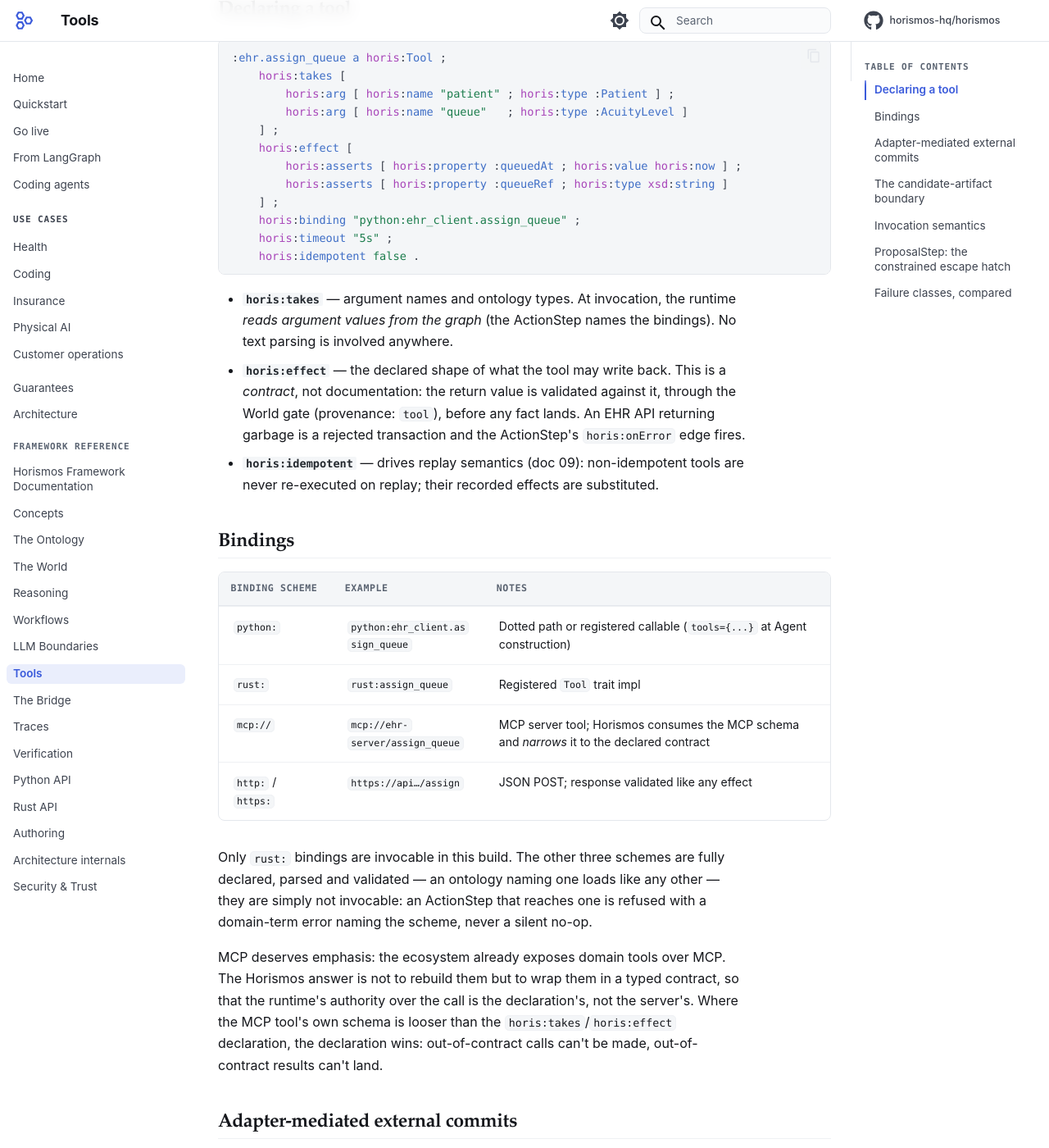
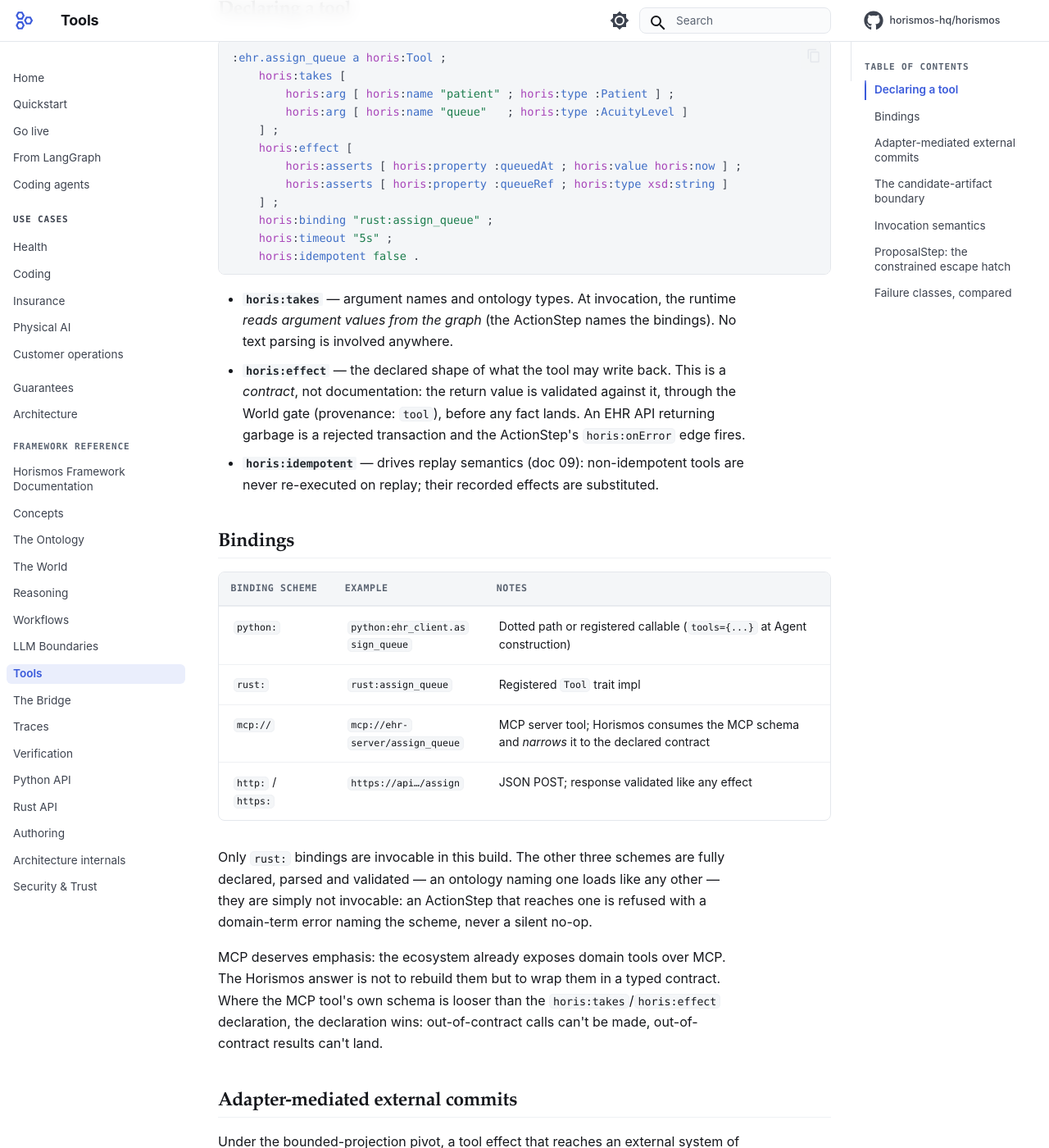
Before and after one commit to horismos-hq/horismos, an MkDocs documentation site: the page built from docs/framework/07-tools.md, in a window 1280 px wide and 1400 px high, scrolled down 292 px. Shown: the whole window at 82% size. Built offline with MkDocs 1.6.1 and Material for MkDocs 9.7.7, drawn with Linux system fonts in a browser that asks for light colours; comment, search, counter and statistics services are not loaded.

Commit message:
no-mistakes(review): docs: align tools page example and prose with rust-only bindings

````diff
--- a/docs/framework/07-tools.md
+++ b/docs/framework/07-tools.md
@@ -17,7 +17,7 @@ fired by the runtime when workflow preconditions hold.
         horis:asserts [ horis:property :queuedAt ; horis:value horis:now ] ;
         horis:asserts [ horis:property :queueRef ; horis:type xsd:string ]
     ] ;
-    horis:binding "python:ehr_client.assign_queue" ;
+    horis:binding "rust:assign_queue" ;
     horis:timeout "5s" ;
     horis:idempotent false .
 ```
@@ -47,8 +47,7 @@ are simply not invocable: an ActionStep that reaches one is refused with a domai
 error naming the scheme, never a silent no-op.
 
 MCP deserves emphasis: the ecosystem already exposes domain tools over MCP. The
-Horismos answer is not to rebuild them but to wrap them in a typed contract, so that
-the runtime's authority over the call is the declaration's, not the server's. Where
+Horismos answer is not to rebuild them but to wrap them in a typed contract. Where
 the MCP tool's own schema is looser than the `horis:takes`/`horis:effect`
 declaration, the declaration wins: out-of-contract calls can't be made,
 out-of-contract results can't land.
@@ -77,7 +76,7 @@ synchronous call, and the contract above extends with:
   FHIR ActivityDefinition/operations) rather than inventing a parallel one — but this is
   not forced: a tool that has no natural standards analog stays a plain `horis:Tool`.
 
-None of this changes tools without an external commit (the shipped `rust:`/`python:`
+None of this changes tools without an external commit (the shipped `rust:`
 in-process bindings) — they keep the synchronous contract above unmodified.
 
 ## The candidate-artifact boundary
````
